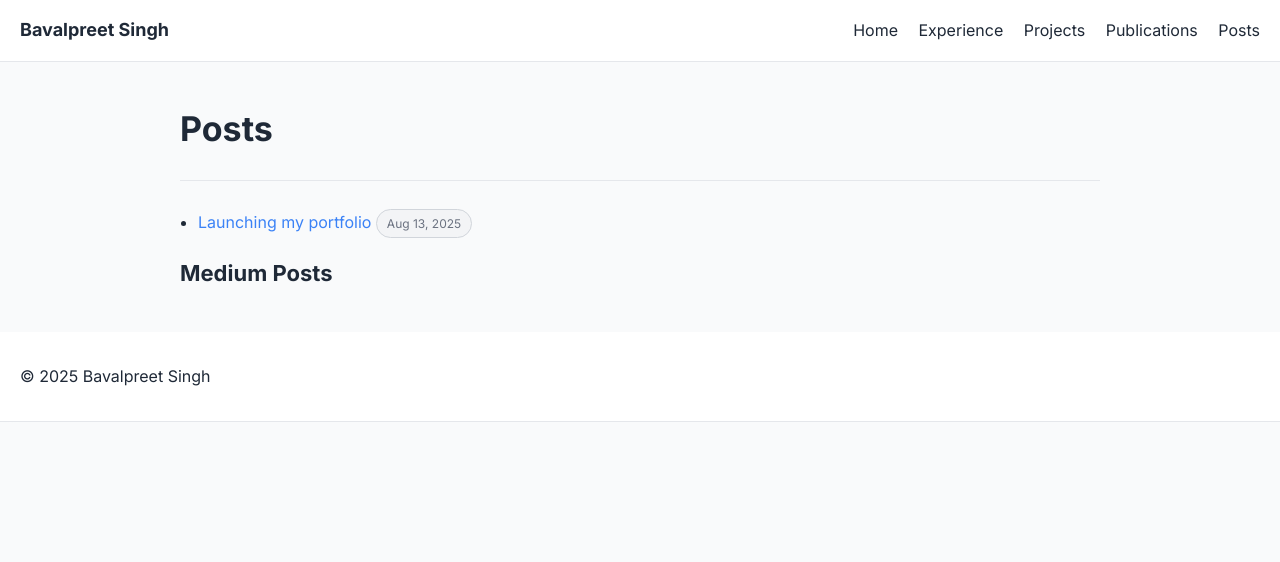
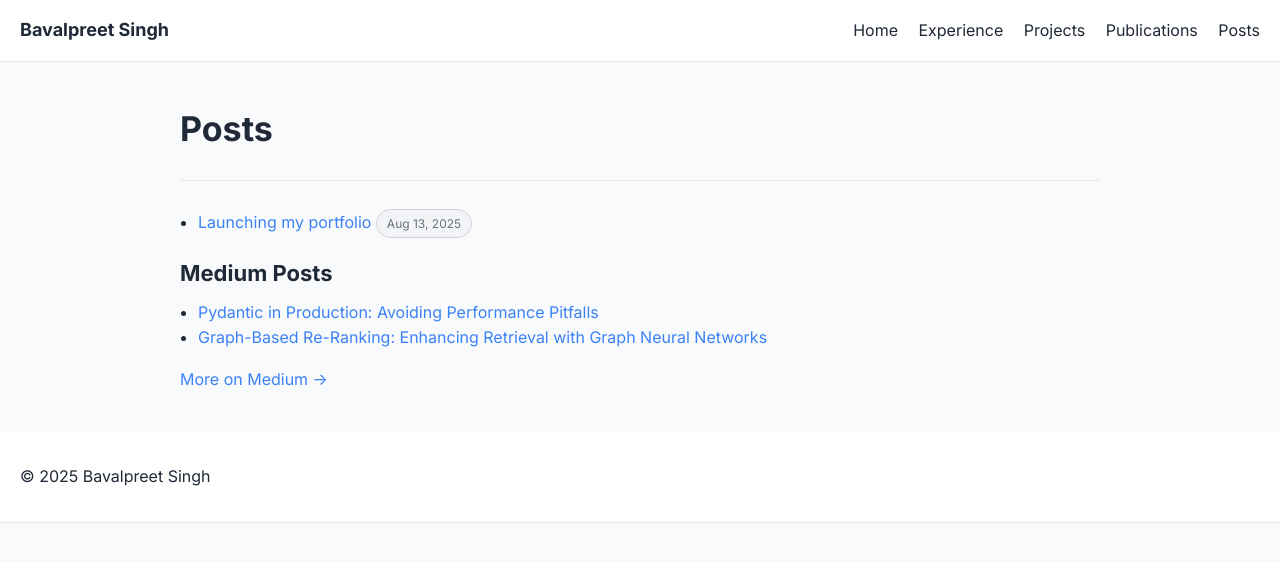
Before and after one commit to Bavalpreet/bavalpreet.github.io, a Jekyll site: the page built from posts.html, in a window 1280 px wide. Shown: the top 562 px of the page. Built offline with Jekyll 4.4.1, drawn with Linux system fonts in a browser that asks for light colours.

Commit message:
Add Medium posts links

```diff
--- a/posts.html
+++ b/posts.html
@@ -14,18 +14,18 @@ title: Posts
 </ul>
 
 <h2 class="h2">Medium Posts</h2>
-<ul id="medium-posts"></ul>
-<script>
-fetch('https://api.rss2json.com/v1/api.json?rss_url=https://medium.com/feed/@bavalpreet')
-  .then(r => r.json())
-  .then(data => {
-    const posts = data.items.filter(item => item.categories.length > 0).slice(0,5);
-    const container = document.getElementById('medium-posts');
-    posts.forEach(post => {
-      const li = document.createElement('li');
-      const date = new Date(post.pubDate).toLocaleDateString(undefined,{year:'numeric',month:'short',day:'numeric'});
-      li.innerHTML = `<a href="${post.link}" target="_blank">${post.title}</a> <span class="badge">${date}</span>`;
-      container.appendChild(li);
-    });
-  });
-</script>
+<ul>
+  <li>
+    <a href="https://medium.com/stackademic/pydantic-in-production-avoiding-performance-pitfalls-b204d5949c6e" target="_blank">
+      Pydantic in Production: Avoiding Performance Pitfalls
+    </a>
+  </li>
+  <li>
+    <a href="https://medium.com/ai-advances/graph-based-re-ranking-enhancing-retrieval-with-graph-neural-networks-6d4b5d4ddc3a" target="_blank">
+      Graph-Based Re-Ranking: Enhancing Retrieval with Graph Neural Networks
+    </a>
+  </li>
+</ul>
+<p>
+  <a href="https://medium.com/search?q=bavalpreetsinghh" target="_blank">More on Medium →</a>
+</p>
```
